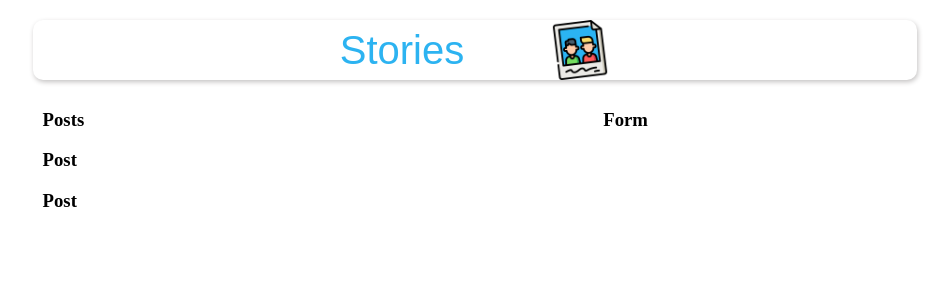
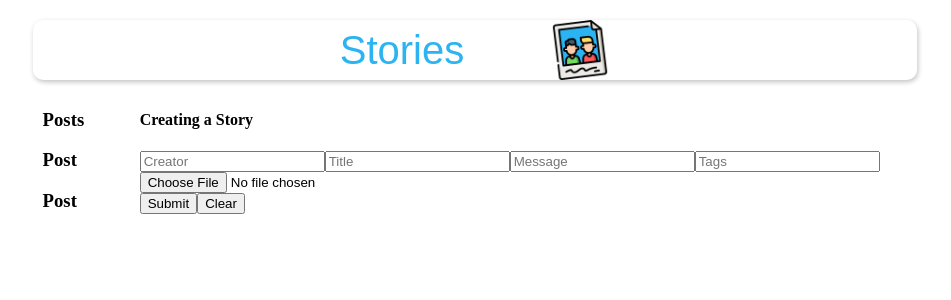
Before and after one commit to Asadfaraz/stories-mern-app, a React (Create React App) app in the folder client/: page / in a window 1280 px wide. Shown: the top 300 px of the page, without its empty margins (165-1116 px from the left). Built offline with nearby package versions, Linux system fonts and the light colour scheme; no server answers.

Commit message:
form added

```diff
--- a/client/src/components/Form/Form.js
+++ b/client/src/components/Form/Form.js
@@ -1,7 +1,78 @@
-import React from "react";
+import React, { useState } from "react";
+import FileBase64 from "react-file-base64";
 
 const Form = () => {
-  return <h1>Form</h1>;
+  // useSTate hook
+  const [postData, setPostData] = useState({
+    creator: "",
+    title: "",
+    message: "",
+    tags: "",
+    selectedFile: "",
+  });
+
+  const handleSubmit = () => {
+    // later
+  };
+
+  const clear = () => {
+    // later
+  };
+
+  return (
+    <section>
+      <form autoComplete="off" noValidate onSubmit={handleSubmit}>
+        <h4>Creating a Story</h4>
+        <input
+          type="text"
+          name="creator"
+          placeholder="Creator"
+          value={postData.creator}
+          onChange={(e) =>
+            setPostData({ ...postData, creator: e.target.value })
+          }
+        />
+        <input
+          type="text"
+          name="title"
+          placeholder="Title"
+          value={postData.title}
+          onChange={(e) => setPostData({ ...postData, title: e.target.value })}
+        />
+        <input
+          type="text"
+          name="message"
+          placeholder="Message"
+          value={postData.message}
+          onChange={(e) =>
+            setPostData({ ...postData, message: e.target.value })
+          }
+        />
+        <input
+          type="text"
+          name="tags"
+          placeholder="Tags"
+          value={postData.tags}
+          onChange={(e) => setPostData({ ...postData, tags: e.target.value })}
+        />
+
+        {/* file input */}
+        <div>
+          <FileBase64
+            type="file"
+            multiple={false}
+            onDone={(base64) =>
+              setPostData({ ...postData, selectedFile: base64 })
+            }
+          />
+        </div>
+
+        {/* button */}
+        <input type="submit" value="Submit" />
+        <input type="button" value="Clear" onClick={clear} />
+      </form>
+    </section>
+  );
 };
 
 export default Form;
```
Also changed, not shown: client/src/components/Form/formStyle.css (deleted), client/src/components/Form/formStyle.module.css (added).
